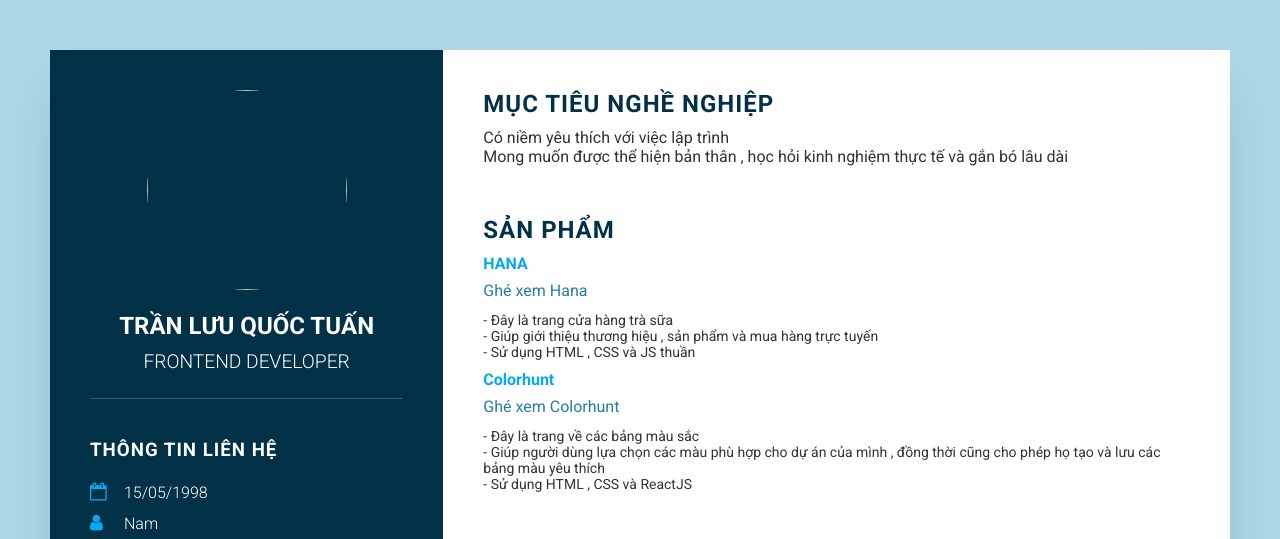
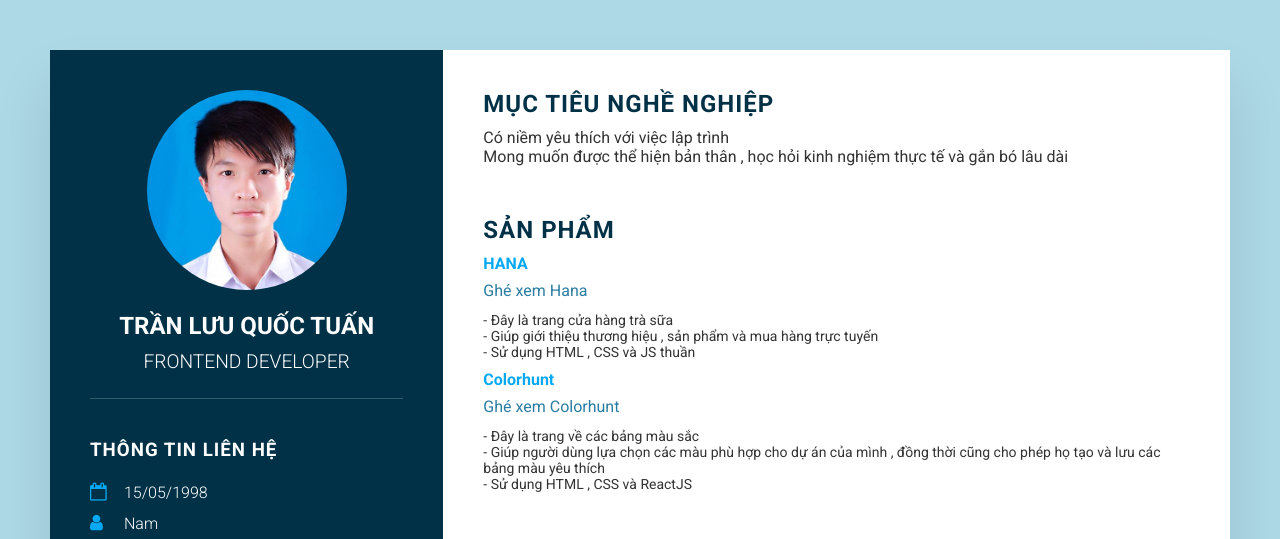
Before and after one commit to TuanIT1997/TranLuuQuocTuan, a plain HTML site: page index.html in a window 1280 px wide. Shown: the top 539 px of the page. Drawn offline with Linux system fonts and the light colour scheme; the site is published under a folder, as on GitHub Pages, so addresses that start at the root find nothing.

Commit message:
Update index.html

```diff
--- a/index.html
+++ b/index.html
@@ -17,7 +17,7 @@
         <div class="leftSide">
             <div class="profileText">
                 <div class="imgBx">
-                    <img src="/anh34.jpg" alt="">
+                    <img src="./anh34.jpg" alt="">
                 </div>
                 <h2>Trần Lưu Quốc Tuấn <br><span>Frontend Developer</span></h2>
             </div>
```
